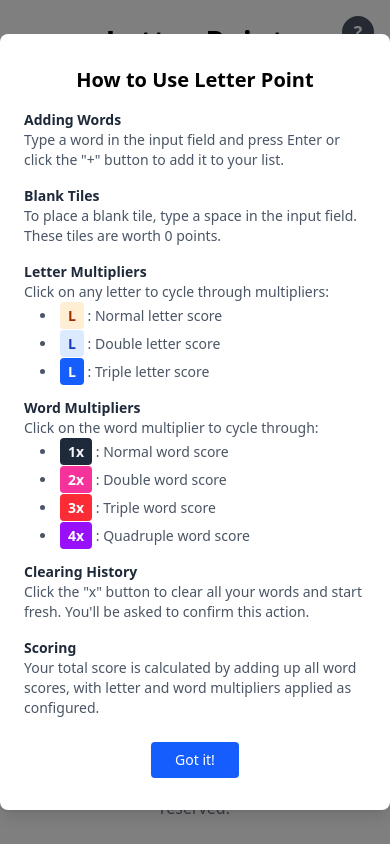
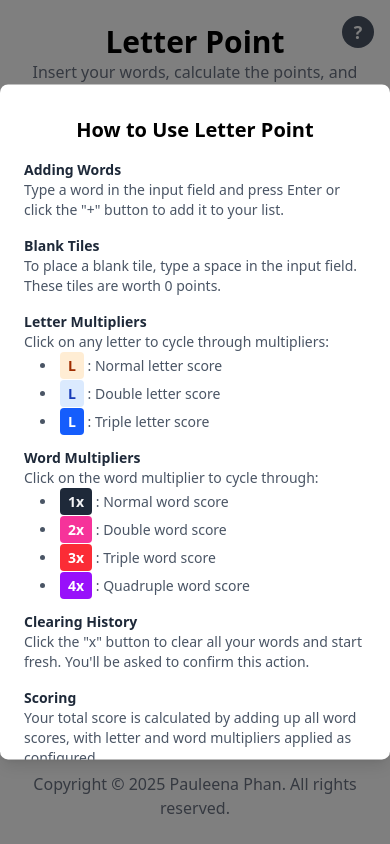
Before and after one commit to pauleenaphan/LetterPoint, a React (Vite) app: page / in a window 390 px wide. Both pictures are taken after a click on the button "Help". Built offline with nearby package versions, Linux system fonts and the light colour scheme.

Commit message:
adjusted mobile styling

```diff
--- a/src/ConfirmationModal.tsx
+++ b/src/ConfirmationModal.tsx
@@ -28,7 +28,7 @@ export default function ConfirmationModal({
     <Dialog.Root open={isOpen} onOpenChange={onClose}>
       <Dialog.Portal>
         <Dialog.Overlay className="fixed inset-0 bg-black/50 z-50" />
-        <Dialog.Content className="fixed top-1/2 left-1/2 transform -translate-x-1/2 -translate-y-1/2 bg-white rounded-lg shadow-lg p-6 w-full max-w-md z-50">
+        <Dialog.Content className="fixed top-1/2 left-1/2 transform -translate-x-1/2 -translate-y-1/2 bg-white rounded-lg shadow-lg p-6 w-full max-w-sm z-50 mx-auto">
           <Dialog.Title className="text-lg font-semibold mb-2">
             {title}
           </Dialog.Title>
--- a/src/tooltipModal.tsx
+++ b/src/tooltipModal.tsx
@@ -10,7 +10,7 @@ export default function TooltipModal({ isOpen, onClose }: TooltipModalProps) {
     <Dialog.Root open={isOpen} onOpenChange={onClose}>
       <Dialog.Portal>
         <Dialog.Overlay className="fixed inset-0 bg-black/50 z-50" />
-        <Dialog.Content className="fixed top-1/2 left-1/2 transform -translate-x-1/2 -translate-y-1/2 bg-white rounded-lg shadow-lg px-6 py-8 w-full max-w-md md:max-w-2xl z-50 max-h-[100vh] overflow-y-auto mx-auto">
+        <Dialog.Content className="fixed top-1/2 left-1/2 transform -translate-x-1/2 -translate-y-1/2 bg-white rounded-lg shadow-lg px-6 py-8 w-full max-w-md md:max-w-2xl z-50 max-h-[80vh] overflow-y-auto mx-auto">
           <Dialog.Title className="text-xl md:text-2xl font-bold mb-4 md:mb-6 text-center">
             How to Use Letter Point
           </Dialog.Title>
```
